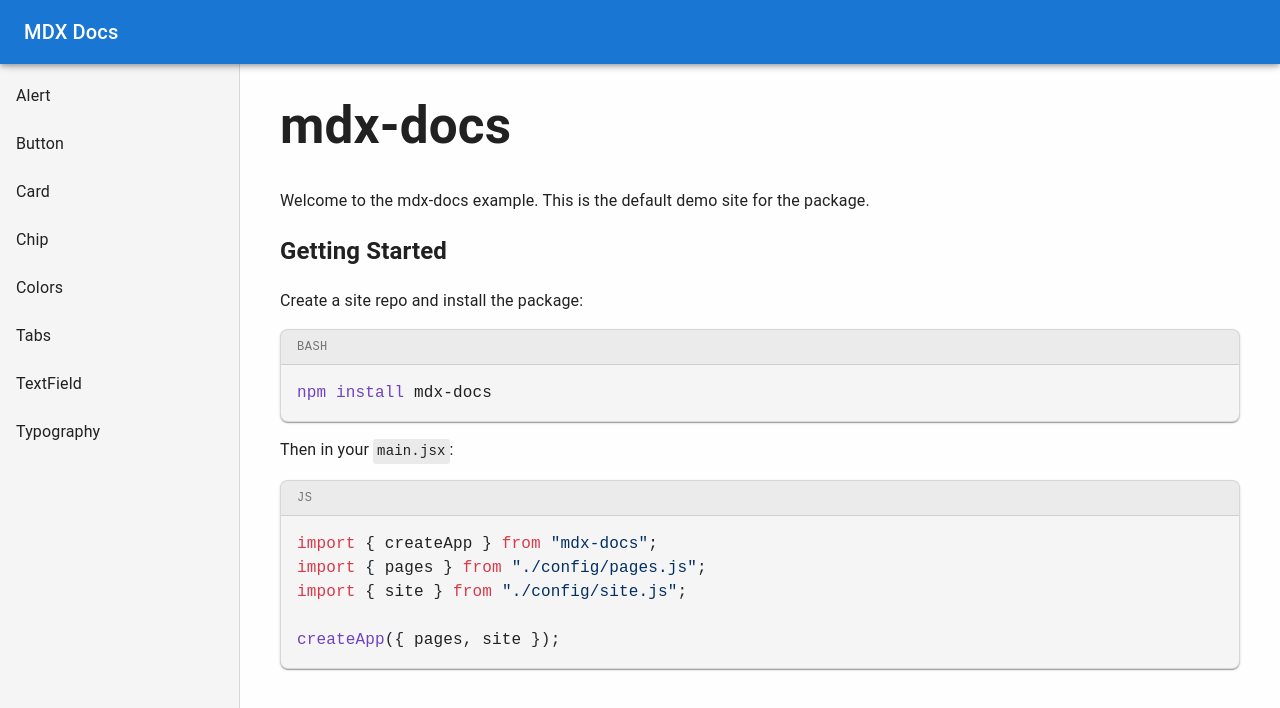
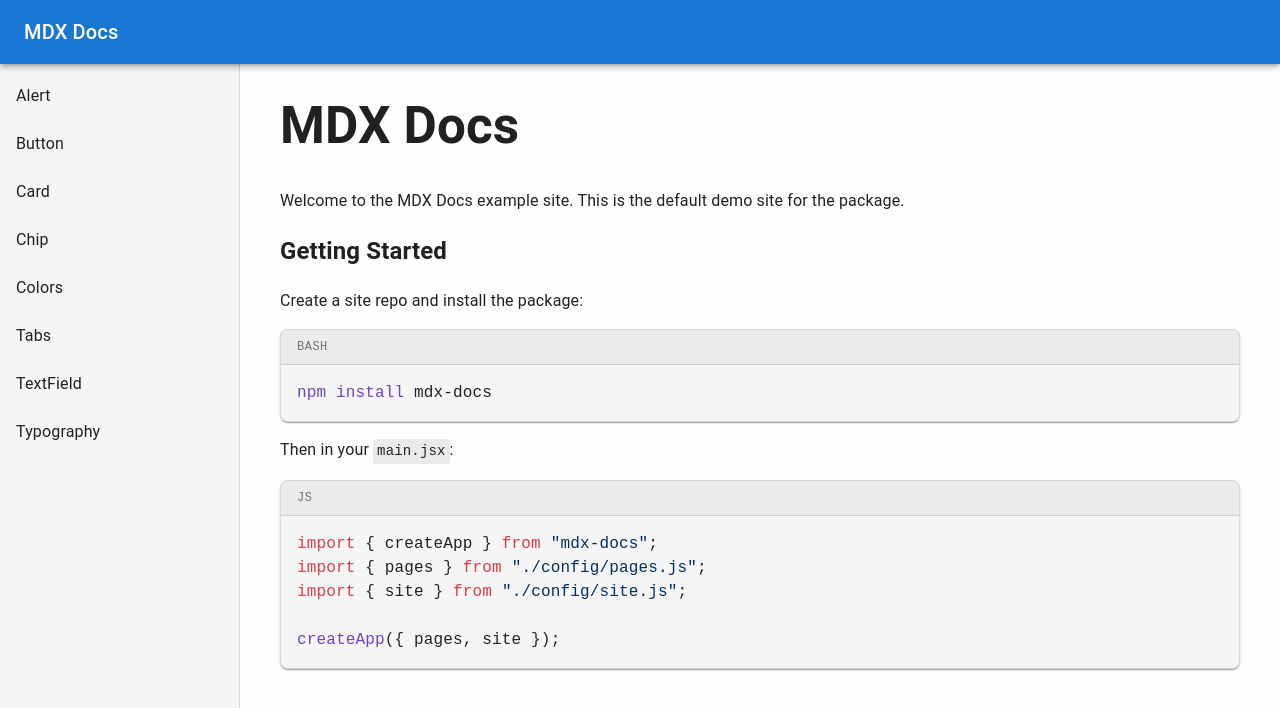
Before and after one commit to thequietmind/mdx-docs, a React (Vite) app: page / in a window 1280 px wide. Shown: the top 708 px of the page. Built offline with nearby package versions, Linux system fonts and the light colour scheme; some icons are missing.

Commit message:
update package

```diff
--- a/example/pages/home.mdx
+++ b/example/pages/home.mdx
@@ -1,6 +1,6 @@
-# mdx-docs
+# MDX Docs
 
-Welcome to the mdx-docs example. This is the default demo site for the package.
+Welcome to the MDX Docs example site. This is the default demo site for the package.
 
 ## Getting Started
 
```
